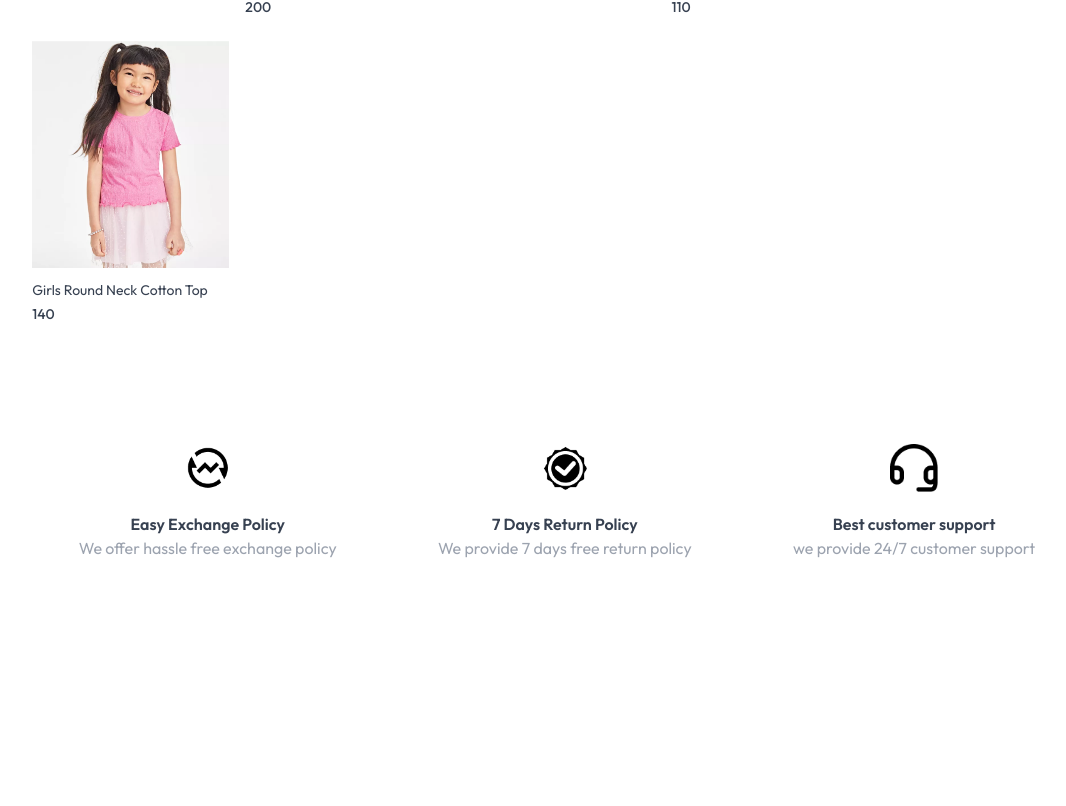
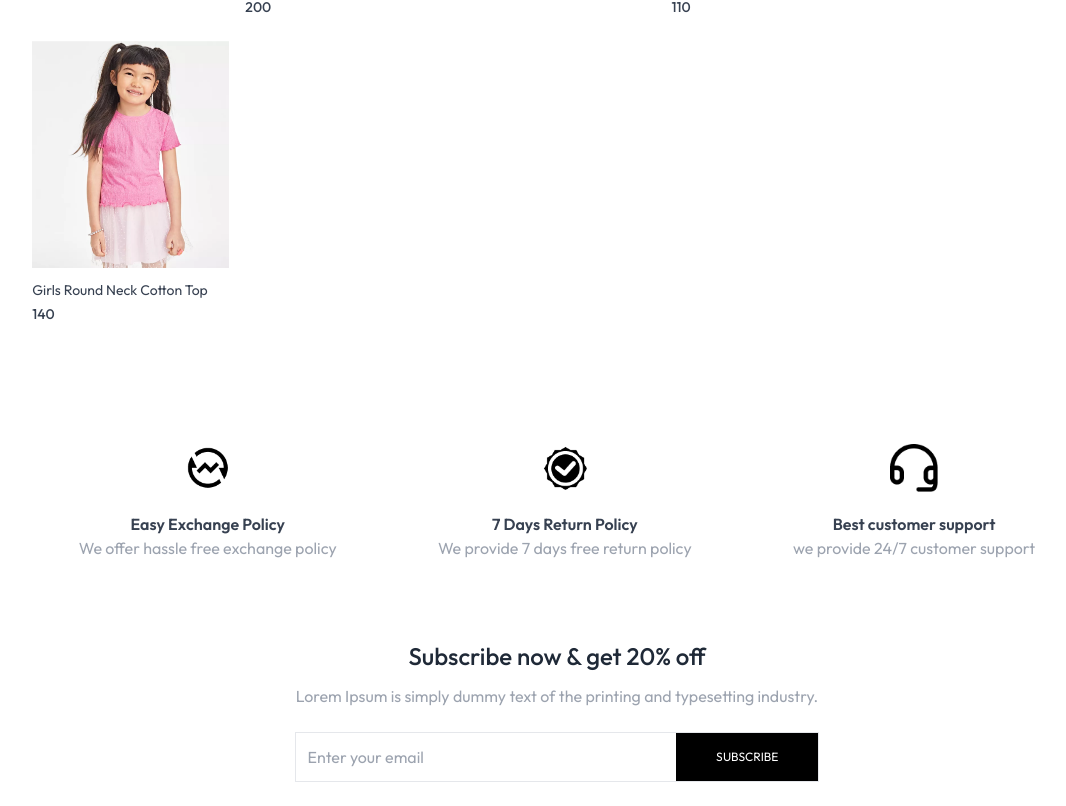
Before and after one commit to dhiraj002/FullStack-Ecommerce-Website, a React (Vite) app in the folder FrontEnd/: page / in a window 1280 px wide. Shown: the part 1772-2578 px from the top of the page, without its empty margins (83-1149 px from the left). Before the commit the page ends 2412 px from the top, so only its background shows below. Built offline with nearby package versions, Linux system fonts and the light colour scheme.

Commit message:
added newsLetter to home

```diff
--- /dev/null
+++ b/FrontEnd/src/components/NewsLetterBox.jsx
@@ -0,0 +1,21 @@
+import React from "react";
+
+const NewsLetterBox = () => {
+    const onSubmitHandler = (e) => {
+        e.preventDefault();
+    };
+    return (
+        <div className=" text-center">
+            <p className="text-2xl font-medium text-gray-800">Subscribe now &amp; get 20% off</p>
+            <p className="text-gray-400 mt-3">Lorem Ipsum is simply dummy text of the printing and typesetting industry.</p>
+            <form onSubmit={onSubmitHandler} className="w-full sm:w-1/2 flex items-center gap-3 mx-auto my-6 border pl-3">
+                <input className="w-full sm:flex-1 outline-none" type="email" placeholder="Enter your email" required />
+                <button type="submit" className="bg-black text-white text-xs px-10 py-4">
+                    SUBSCRIBE
+                </button>
+            </form>
+        </div>
+    );
+};
+
+export default NewsLetterBox;
--- a/FrontEnd/src/pages/Home.jsx
+++ b/FrontEnd/src/pages/Home.jsx
@@ -3,6 +3,7 @@
 import LatestCollection from "../components/LatestCollection";
 import BestSeller from "../components/BestSeller";
 import OurPolicy from "../components/OurPolicy";
+import NewsLetterBox from "../components/NewsLetterBox";
 
 const Home = () => {
     return (
@@ -11,6 +12,7 @@
             <LatestCollection />
             <BestSeller />
             <OurPolicy />
+            <NewsLetterBox />
         </div>
     );
 };
```
